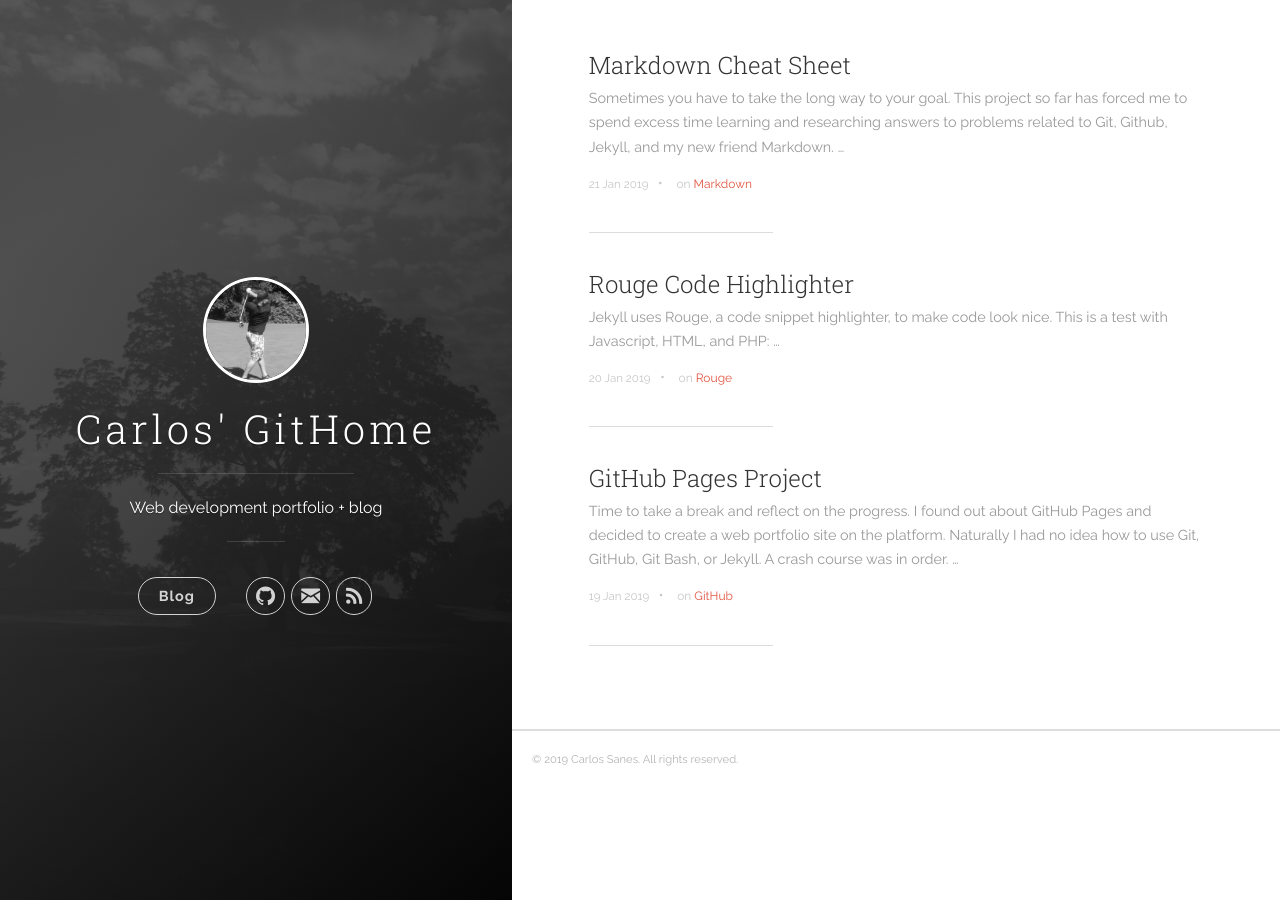
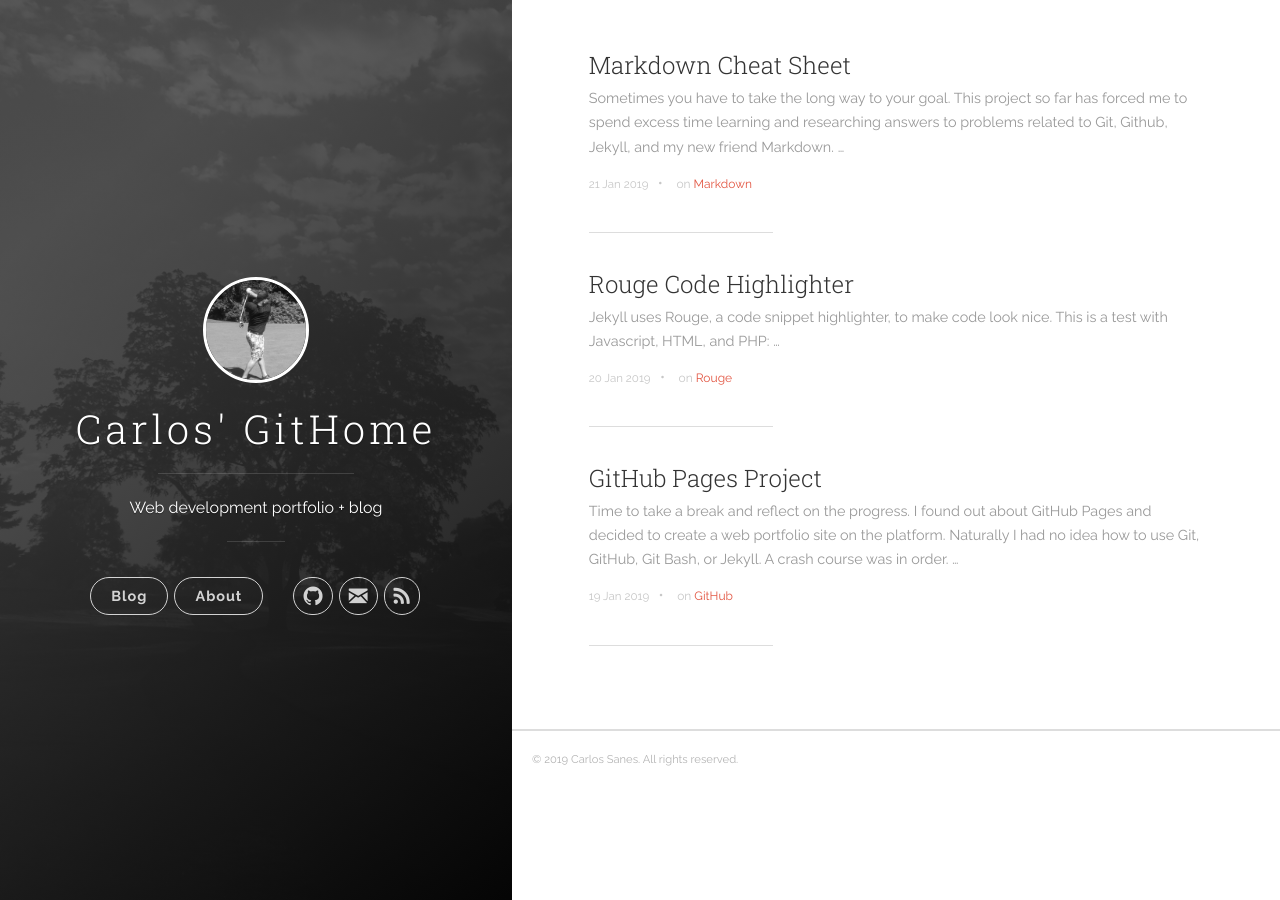
Before and after one commit to csanes/csanes.github.io, a Jekyll site: the page built from index.html, in a window 1280 px wide. Built offline with Jekyll 4.4.1, drawn with Linux system fonts in a browser that asks for light colours; the list of posts is cut into pages by our own code.

Commit message:
adding about button to homepage :)

```diff
--- a/_includes/header.html
+++ b/_includes/header.html
@@ -21,6 +21,7 @@
           <nav class="cover-navigation cover-navigation--primary">
             <ul class="navigation">
               <li class="navigation__item"><a href="{{ site.baseurl }}/#blog" title="link to {{ site.title }} blog" class="blog-button">Blog</a></li>
+              <li class="navigation__item"><a href="{{ site.baseurl }}/about" title="link to {{ site.title }} about" class="blog-button">About</a></li>
             </ul>
           </nav>
 
```
